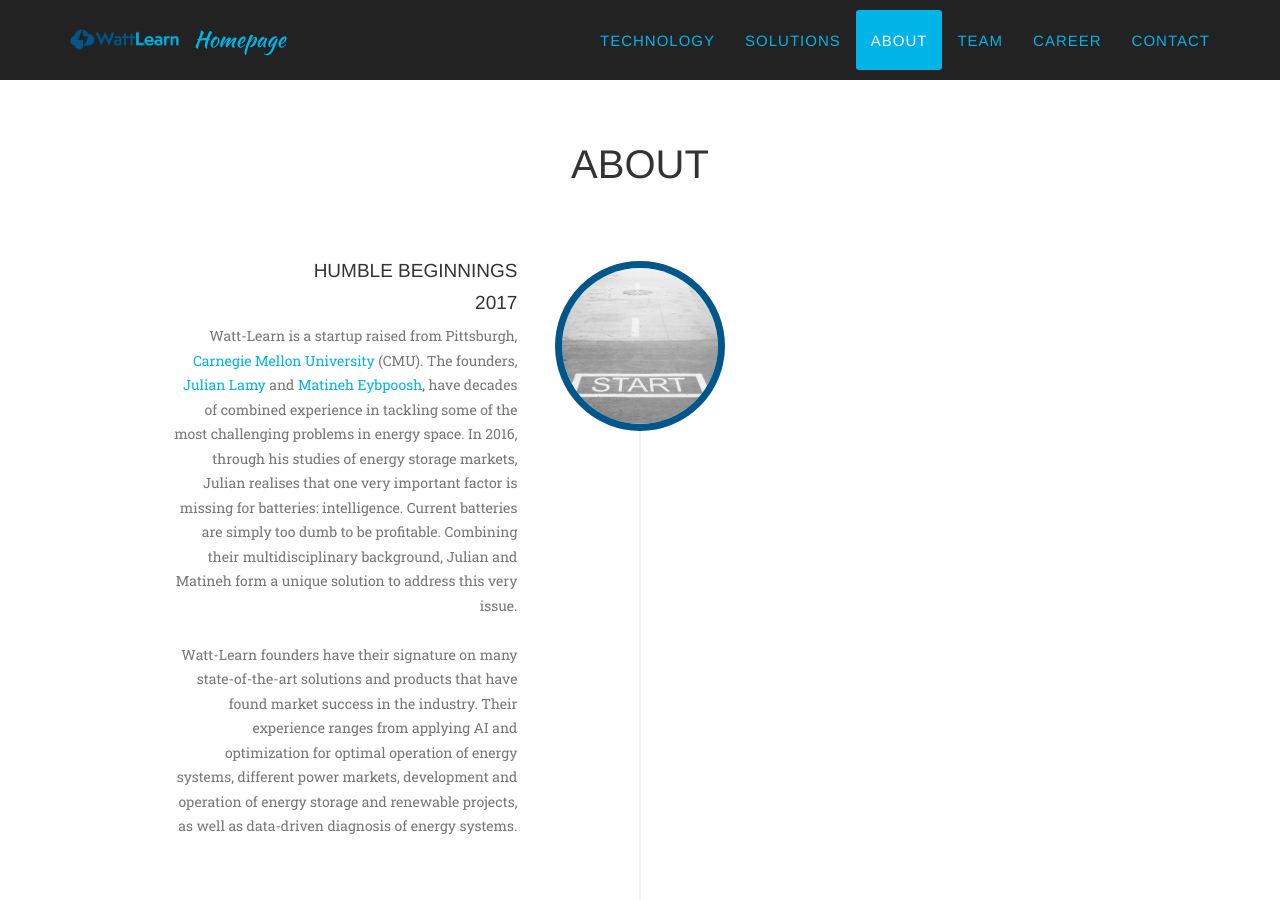
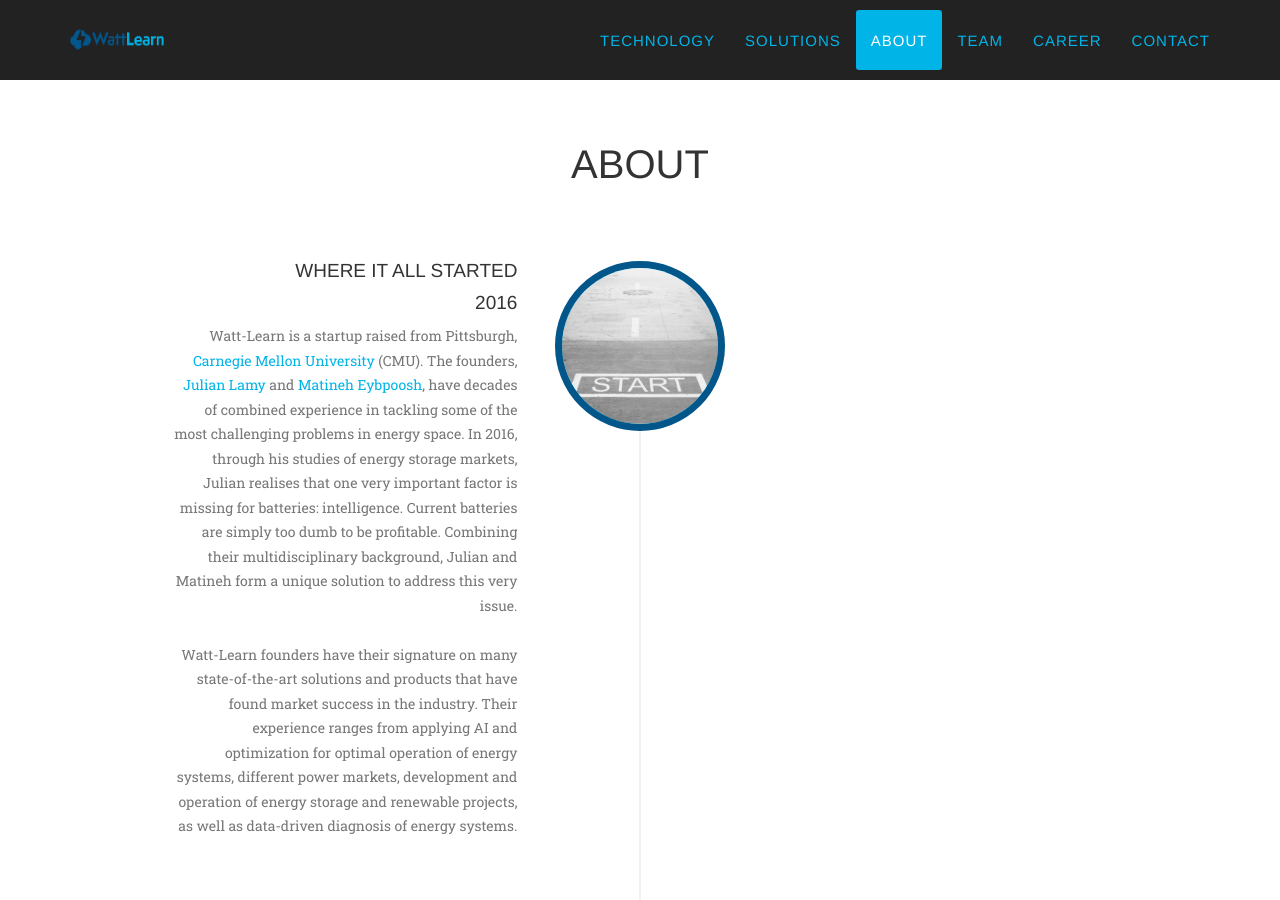
Before and after one commit to kalavase/wattlearn-www.github.io, a Jekyll site: the page built from index.html, in a window 1280 px wide and 900 px high, scrolled down 3448 px. Built offline with Jekyll 4.4.1, drawn with Linux system fonts in a browser that asks for light colours; some web fonts are replaced; some of the changed text lies outside the part shown.

```diff
--- a/_config.yml
+++ b/_config.yml
@@ -2,8 +2,7 @@ url: https://wattlearn-www.github.io
 #baseurl: /agency-jekyll-theme/
 
 # Site settings
-company: Watt-Learn
-title: Homepage
+title: Watt-Learn
 email: meybpoosh@wattlearn.com
 description: "Watt-Learn | Intelligent Batteries for Reliable and Profitable Grid. Watt-Learn offers revolutionary cloud-based AI software for battery installations. Our AI platform maximizes ROI and life of battery projects at different scale."
 
@@ -42,7 +41,7 @@ social:
 
 # Postal address (add as many lines as necessary)
 address:
-  - line: 1 Superman street
+ #- line: 1 Superman street
   - line: Palo Alto, California 92037, USA
 
 # Build settings
--- a/_includes/about.html
+++ b/_includes/about.html
@@ -16,8 +16,8 @@
                             </div>
                             <div class="timeline-panel">
                                 <div class="timeline-heading">
-                                    <h4>Humble beginnings</h4>
-                                    <h4 class="subheading">2017</h4>
+                                    <h4>Where it all started</h4>
+                                    <h4 class="subheading">2016</h4>
                                 </div>
                                 <div class="timeline-body">
                                     <p class="text-muted">Watt-Learn is a startup raised from Pittsburgh, <a href="https://www.cmu.edu">Carnegie Mellon University</a> (CMU). The founders, <a href="https://www.linkedin.com/in/julianlamy/"> Julian Lamy</a> and <a href="https://www.linkedin.com/in/matineh-eybpoosh-647b5134">Matineh Eybpoosh</a>, have decades of combined experience in tackling some of the most challenging problems in energy space. In 2016, through his studies of energy storage markets, Julian realises that one very important factor is missing for batteries: intelligence. Current batteries are simply too dumb to be profitable. Combining their multidisciplinary background, Julian and Matineh form a unique solution to address this very issue.<br/><br/>Watt-Learn founders have their signature on many state-of-the-art solutions and products that have found market success in the industry. Their experience ranges from applying AI and optimization for optimal operation of energy systems, different power markets, development and operation of energy storage and renewable projects, as well as data-driven diagnosis of energy systems.</p>
--- a/_includes/footer.html
+++ b/_includes/footer.html
@@ -2,7 +2,7 @@
         <div class="container">
             <div class="row">
                 <div class="col-md-4">
-                    <span class="copyright">Copyright &copy; {{ site.company }} {{ 'now' | date: "%Y" }}</span>
+                    <span class="copyright">Copyright &copy; {{ site.title }} {{ 'now' | date: "%Y" }}</span>
                 </div>
                 <div class="col-md-4">
                     <ul class="list-inline social-buttons">
@@ -14,10 +14,10 @@
                 </div>
                 <div class="col-md-4">
                     <ul class="list-inline quicklinks">
-                        <li><a href="#">Privacy Policy</a>
+                        <!--<li><a href="#">Privacy Policy</a>
                         </li>
                         <li><a href="#">Terms of Use</a>
-                        </li>
+                        </li>-->
                     </ul>
                 </div>
             </div>
--- a/_includes/header.html
+++ b/_includes/header.html
@@ -12,7 +12,7 @@
                 <a  href="#page-top">
                     <img src="img/logos/logo.png" style="max-width:100%;" class="navbar-brand page-scroll img-responsive" alt="">
                 </a>
-                <a class="navbar-brand page-scroll" href="#page-top">{{site.title}}</a>
+                <!--<a class="navbar-brand page-scroll" href="#page-top">{{site.title}}</a>-->
             </div>
 
             <!-- Collect the nav links, forms, and other content for toggling -->
```
Also changed, not shown: TODO.md (+1 -10 lines), 5 other files.
